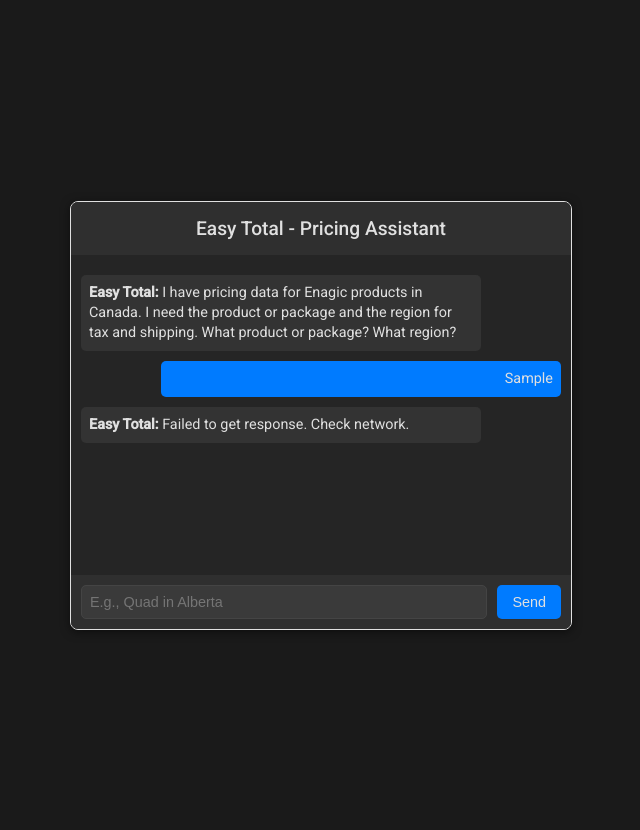
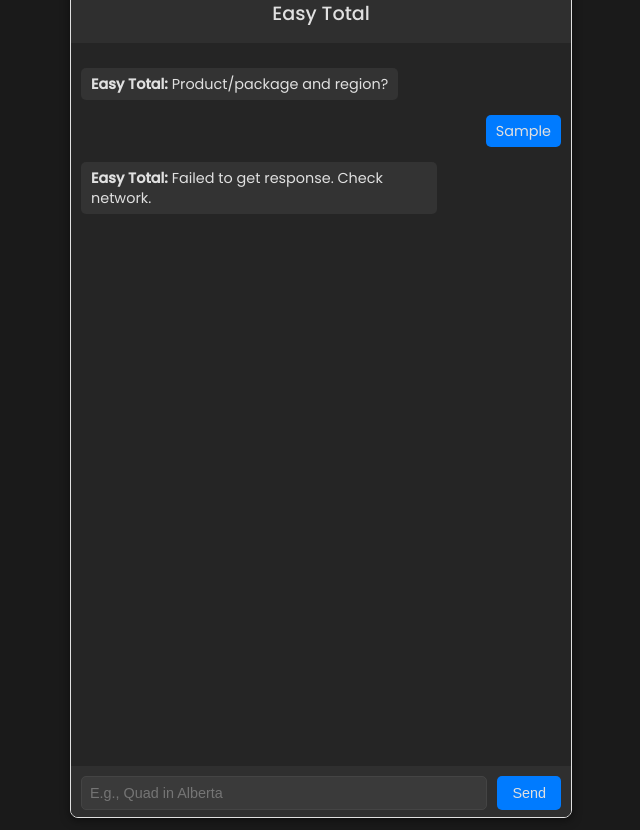
Before and after one commit to dabodose/Pricing, a plain HTML site: page index.html in a window 1280 px wide. Both pictures are taken after typing "Sample" into the empty fields and a click on the button "Send". Shown: the whole page, without its empty margins (319-959 px from the left). After the commit the page ends 800 px from the top, so only its background shows below. Drawn offline with Linux system fonts and the light colour scheme; no server answers.

Commit message:
Update index.html Ui

```diff
--- a/index.html
+++ b/index.html
@@ -3,28 +3,31 @@
 <head>
     <meta charset="UTF-8">
     <meta name="viewport" content="width=device-width, initial-scale=1.0">
-    <title>Easy Total - Pricing Assistant</title>
-    <link href="https://fonts.googleapis.com/css2?family=Roboto:wght@400;500&display=swap" rel="stylesheet">
+    <title>Easy Total</title>
+    <link href="https://fonts.googleapis.com/css2?family=Poppins:wght@400;500&display=swap" rel="stylesheet">
     <style>
         body {
-            font-family: 'Roboto', sans-serif;
+            font-family: 'Poppins', sans-serif;
             background-color: #1a1a1a;
             color: #e0e0e0;
-            padding: 15px;
+            padding: 0;
             margin: 0;
+            height: 100vh;
+            overflow: hidden; /* Prevent outer scrolling */
             display: flex;
             justify-content: center;
             align-items: center;
-            min-height: 100vh;
         }
         .container {
             max-width: 500px;
             width: 100%;
+            height: 833px; /* 3:5 aspect ratio (500:833) */
             background-color: #252525;
             border-radius: 8px;
             box-shadow: 0 2px 10px rgba(0, 0, 0, 0.5);
             overflow: hidden;
             border: 1px solid #e0e0e0;
+            position: fixed; /* Fix the container position */
         }
         h2 {
             margin: 0;
@@ -36,10 +39,11 @@
         }
         #chat-container {
             padding: 10px;
-            height: 300px;
+            height: calc(100% - 110px); /* Adjust to fit within container */
             overflow-y: auto;
             background-color: #252525;
             font-size: 0.9em;
+            box-sizing: border-box;
         }
         #chat-container::-webkit-scrollbar {
             width: 6px;
@@ -52,35 +56,44 @@
             border-radius: 3px;
         }
         .message {
-            margin: 10px 0;
-            padding: 8px;
-            border-radius: 5px;
-            max-width: 80%;
+            margin: 15px 0; /* Increased vertical margin for more space between messages */
+            display: block; /* Ensure messages stack vertically */
             line-height: 1.4;
         }
+        .message-content {
+            padding: 6px 10px;
+            border-radius: 5px;
+            display: inline-block; /* Adaptive sizing for content */
+            max-width: 70%;
+        }
         .user-message {
+            text-align: right; /* Align content to the right */
+        }
+        .user-message .message-content {
             background-color: #007bff;
-            margin-left: auto;
-            text-align: right;
+            text-align: left; /* Text aligned left inside the box */
         }
-        .assistant-message {
+        .assistant-message .message-content {
             background-color: #333;
             white-space: pre-wrap;
         }
         .loading {
-            margin: 10px 0;
-            color: #e0e0e0;
-            font-style: italic;
+            margin: 15px 0; /* Match the increased margin for consistency */
+            display: flex;
+            align-items: center;
         }
         .loading::after {
-            content: '...';
+            content: '';
             display: inline-block;
+            width: 30px;
+            height: 10px;
+            background: transparent;
             animation: dots 1.5s infinite;
         }
         @keyframes dots {
-            0% { content: '.'; }
-            33% { content: '..'; }
-            66% { content: '...'; }
+            0% { content: '•'; }
+            33% { content: '••'; }
+            66% { content: '•••'; }
         }
         .input-group {
             display: flex;
@@ -118,9 +131,9 @@
 </head>
 <body>
     <div class="container">
-        <h2>Easy Total - Pricing Assistant</h2>
+        <h2>Easy Total</h2>
         <div id="chat-container">
-            <div class="message assistant-message"><strong>Easy Total:</strong> I have pricing data for Enagic products in Canada. I need the product or package and the region for tax and shipping. What product or package? What region?</div>
+            <div class="message assistant-message"><div class="message-content"><strong>Easy Total:</strong> Product/package and region?</div></div>
         </div>
         <div class="input-group">
             <input type="text" id="user-input" placeholder="E.g., Quad in Alberta" />
@@ -137,13 +150,12 @@
             if (!message) return;
 
             // Display user message
-            chatContainer.innerHTML += `<div class="message user-message">${message}</div>`;
+            chatContainer.innerHTML += `<div class="message user-message"><div class="message-content">${message}</div></div>`;
             userInput.value = '';
 
             // Show loading dots
             const loadingDiv = document.createElement('div');
             loadingDiv.className = 'loading';
-            loadingDiv.innerHTML = '<strong>Easy Total:</strong> Processing';
             chatContainer.appendChild(loadingDiv);
             chatContainer.scrollTop = chatContainer.scrollHeight;
 
@@ -161,11 +173,11 @@
 
                 // Remove loading dots and display assistant response
                 loadingDiv.remove();
-                chatContainer.innerHTML += `<div class="message assistant-message"><strong>Easy Total:</strong>\n${reply}</div>`;
+                chatContainer.innerHTML += `<div class="message assistant-message"><div class="message-content"><strong>Easy Total:</strong>\n${reply}</div></div>`;
                 chatContainer.scrollTop = chatContainer.scrollHeight;
             } catch (error) {
                 loadingDiv.remove();
-                chatContainer.innerHTML += `<div class="message assistant-message"><strong>Easy Total:</strong> Failed to get response. Check network.</div>`;
+                chatContainer.innerHTML += `<div class="message assistant-message"><div class="message-content"><strong>Easy Total:</strong> Failed to get response. Check network.</div></div>`;
                 chatContainer.scrollTop = chatContainer.scrollHeight;
             }
         }
```
